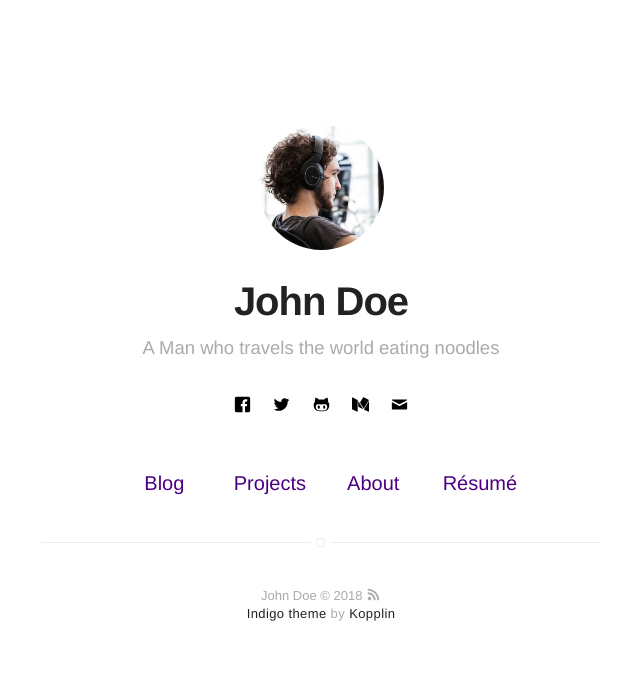
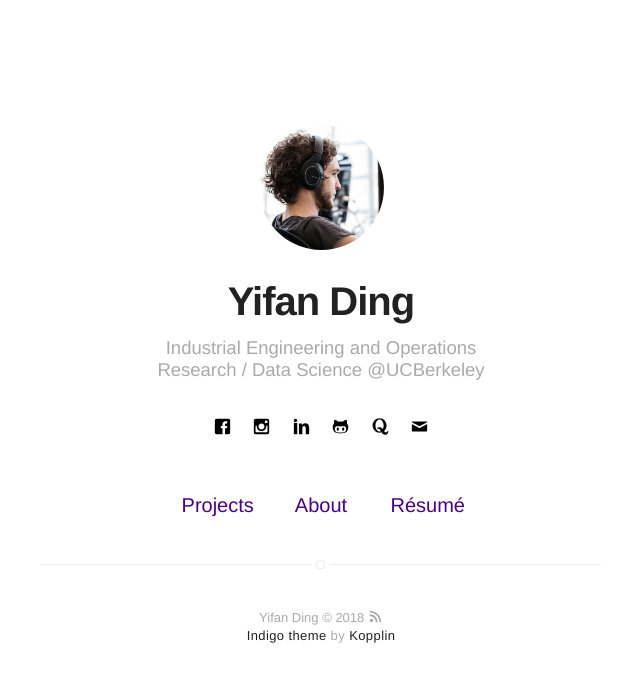
Before and after one commit to yifan-ding/yifan-ding.github.io, a Jekyll site: the page built from index.html, in a window 1280 px wide. Shown: the top 682 px of the page, without its empty margins (319-959 px from the left). Built offline with Jekyll 4.4.1, drawn with Linux system fonts in a browser that asks for light colours.

Commit message:
Update _config.yml

```diff
--- a/_config.yml
+++ b/_config.yml
@@ -1,6 +1,6 @@
 # main text of home
-name: John Doe
-bio: A Man who travels the world eating noodles
+name: Yifan Ding
+bio: Industrial Engineering and Operations Research / Data Science @UCBerkeley
 
 # twitter summary info
 description: A blog about technology and stuff related
@@ -14,9 +14,9 @@ picture: assets/images/profile.jpg
 # and specify source (external or local).
 resume: true
 resume-external: true
-resume-url: https://google.com/?q=my+resume
+resume-url: assets/Resume
 
-url: https://koppl.in/indigo
+url: https://yifan-ding.github.io
 # your url: http://USERNAME.github.io
 
 permalink: /:title/
@@ -29,43 +29,38 @@ permalink: /:title/
 # analytics-piwik-id: 1
 
 # if you don't want comments in your posts, leave categories empty
-disqus:
-  shortname: mydisqus # enter this from your disqus account
-  categories: [blog, project] # only show disqus for posts that have these categories
+# disqus:
+# shortname: mydisqus # enter this from your disqus account
+# categories: [blog, project] # only show disqus for posts that have these categories
 
 # if you don't have any of social below, comment the line
-facebook: myfacebook
-twitter: mytwitter
+facebook: yifan.ding.5
+# twitter: mytwitter
 # google: mygoogle
-# instagram: myinstagram
+instagram: azngineer
 # pinterest: mypinterest
-# linkedin: mylinkedin
+linkedin: ydengineering
 # youtube: myyoutube
 # spotify: myspotify
-github: mygithub
+github: yifan-ding
 # gitlab: mygitlab
 # lastfm: mylastfm
 # stackoverflow: 7044681/mystackoverflow
-# quora: userquora
+quora: Yifan-Ding-1
 # reddit: username
-medium: medium
+# medium: medium
 # vimeo: myvimeo
 # lanyrd: mylanyrd
-email: myemail@gmail.com
+email: yifan.ding@berkeley.edu
 
 authors:
-    johndoe:
-        name: John Doe
-        bio: A Man who travels the world eating noodles
+    Yifan Ding:
+        name: Yifan Ding
+        bio: IEOR | Data Science @ UC Berkeley
         external-image: false
         picture: assets/images/profile.jpg
-        twitter: johndoe
-    jamesfoster:
-        name: James Foster
-        bio: A Man who develops software with coffee
-        external-image: false
-        picture: assets/images/james.jpg
-        twitter: jamesfoster
+        #twitter: johndoe
+
 
 # do you want a larger site? change the option below
 # options: [normal, large] | default: normal
@@ -81,7 +76,7 @@ projects: true
 
 # if you don't need "about" or "blog", comment them out below
 about: true
-blog: true
+#blog: true
 
 # do you want to show the "read time" of the posts?
 read-time: true
```
